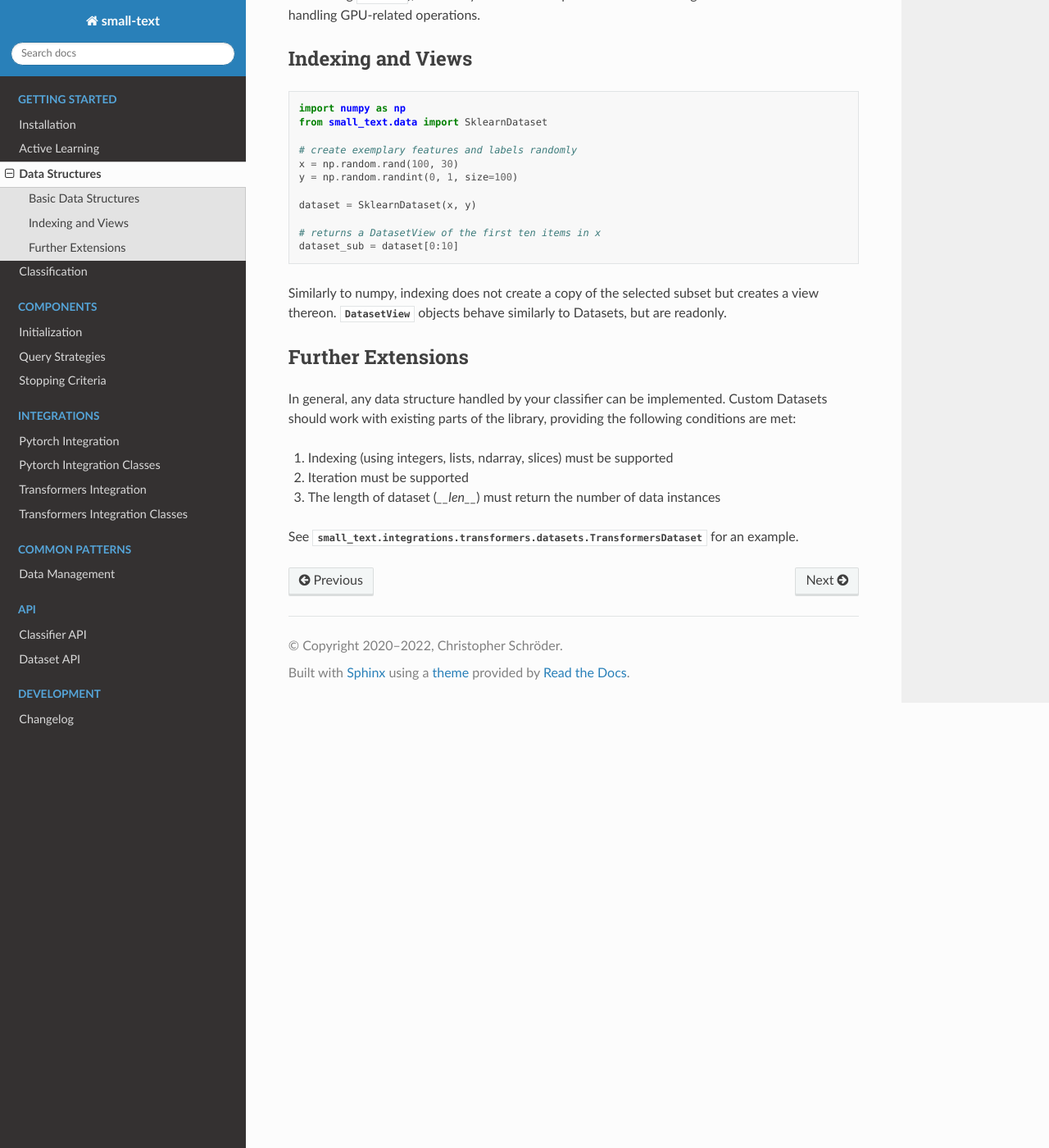
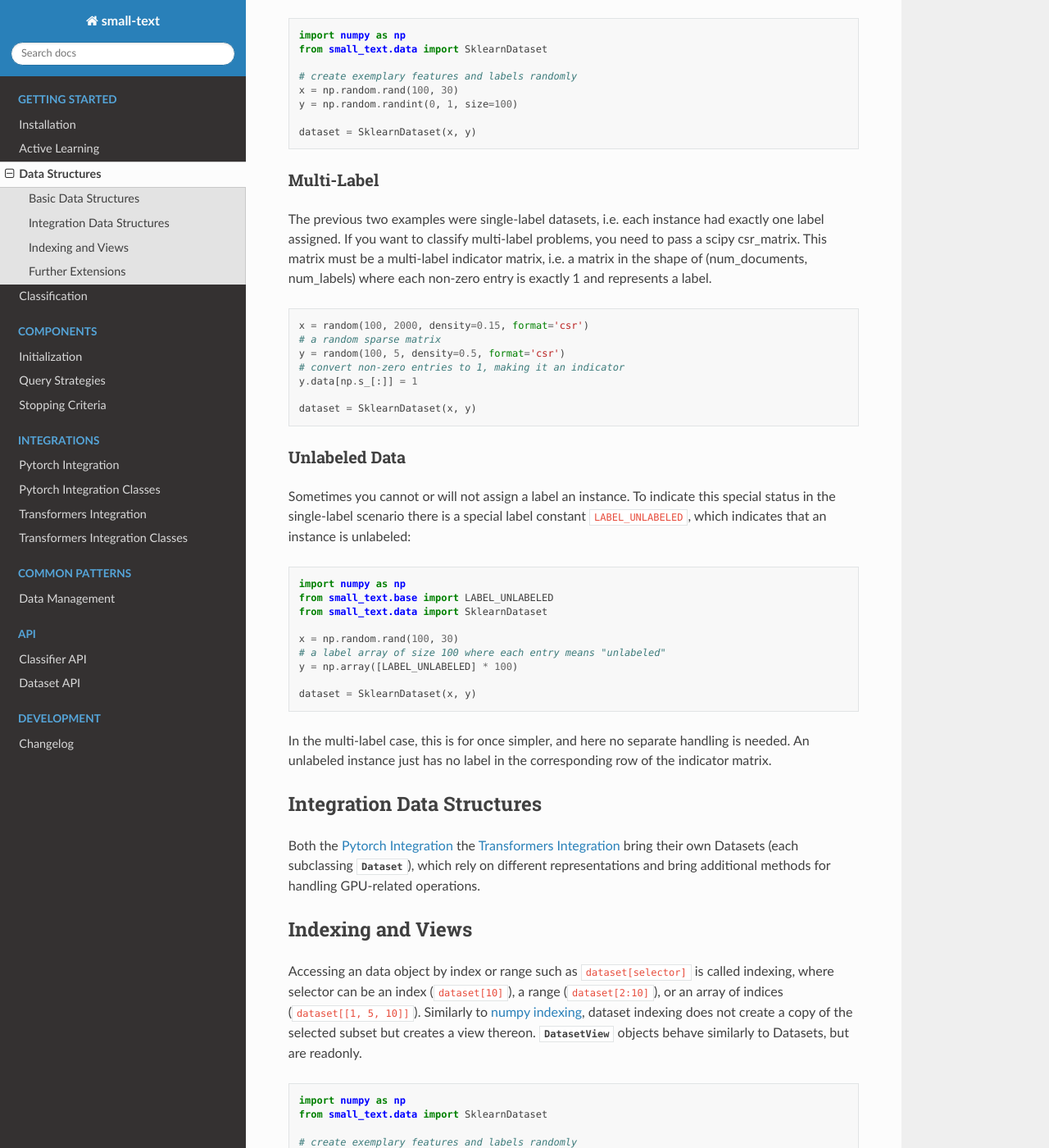
Before and after one commit to webis-de/small-text, a Sphinx documentation site: the page built from docs/data_structures.rst, in a window 1280 px wide and 1400 px high, scrolled down 1055 px. Shown: the whole window at 82% size. Built offline with Sphinx 7.4.7 and the Read the Docs theme 2.0.0, drawn with Linux system fonts in a browser that asks for light colours; pages that are not in the unit, such as notebooks, are missing from menus; the version number could not be read and is left out; some of the changed text lies outside the part shown.

Commit message:
Update dataset section in docs
Signed-off-by: Christopher Schröder <chschroeder@users.noreply.github.com>

```diff
--- a/docs/data_structures.rst
+++ b/docs/data_structures.rst
@@ -2,19 +2,30 @@
 Data Structures
 ===============
 
-
-In order to make the integrated libraries and all extensions accessible in the same way,
-classifiers and query strategies rely on dataset abstractions based on
-the :py:class:`~small_text.data.datasets.Dataset` interface.
+Small-Text's basic data structures for data are called :py:class:`Datasets<small_text.data.datasets.Dataset>` and
+represent text data for :doc:`single-label and multi-label classification<classification>`.
+These datasets also hold meta information about the underlying data, namely the number of classes and
+whether the labeling is single- or multi-label.
 
 Basic Data Structures
 =====================
 
-Dense (numpy) and sparse (scipy) matrices can be easily used within datasets in combination with :py:class:`~small_text.data.datasets.SklearnDataset`,
-which is compatible with all :py:class:`~small_text.classifiers.classification.SklearnClassifier` classifiers.
+Disregarding any integrations, small-text's core is built around dense (numpy) and sparse (scipy)
+matrices, which can be easily used for active learning via :py:class:`~small_text.data.datasets.SklearnDataset`.
+This dataset is compatible with :py:class:`~small_text.classifiers.classification.SklearnClassifier` classifiers.
 
-Sparse Vectors
-^^^^^^^^^^^^^^
+The form of the features and labels can vary as follows:
+
+- The features can either be dense or sparse.
+- The labeling can either be single- or multi-label targets.
+
+
+.. note:: Despite all integration efforts, at the end it comes down to the model in use,
+          which combinations of dense/sparse features and single-/multi-label are supported.
+
+
+Sparse Features
+---------------
 
 Traditional text classification methods relied on the Bag-of-Words representation,
 which can be efficiently represented as a sparse matrix.
@@ -47,9 +58,51 @@
 
    dataset = SklearnDataset(x, y)
 
+Multi-Label
+-----------
+
+The previous two examples were single-label datasets, i.e. each instance had exactly
+one label assigned. If you want to classify multi-label problems, you need to pass a scipy
+csr_matrix. This matrix must be a multi-label indicator matrix, i.e. a matrix in the shape of
+(num_documents, num_labels) where each non-zero entry is exactly 1 and represents a label.
+
+.. testcode::
+   import numpy as np
+   from scipy.sparse import csr_matrix, random
+   from small_text.data import SklearnDataset
+
+   x = random(100, 2000, density=0.15, format='csr')
+   # a random sparse matrix
+   y = random(100, 5, density=0.5, format='csr')
+   # convert non-zero entries to 1, making it an indicator
+   y.data[np.s_[:]] = 1
+
+   dataset = SklearnDataset(x, y)
+
+
+Unlabeled Data
+--------------
+
+Sometimes you cannot or will not assign a label an instance. To indicate this special status in the single-label scenario
+there is a special label constant :code:`LABEL_UNLABELED`, which indicates that an instance is unlabeled:
+
+.. testcode::
+
+   import numpy as np
+   from small_text.base import LABEL_UNLABELED
+   from small_text.data import SklearnDataset
+
+   x = np.random.rand(100, 30)
+   # a label array of size 100 where each entry means "unlabeled"
+   y = np.array([LABEL_UNLABELED] * 100)
+
+   dataset = SklearnDataset(x, y)
+
+In the multi-label case, this is for once simpler, and here no separate handling is needed.
+An unlabeled instance just has no label in the corresponding row of the indicator matrix.
 
 Integration Data Structures
----------------------------
+===========================
 
 Both the :doc:`Pytorch Integration <libraries/pytorch_main>` the :doc:`Transformers Integration <libraries/transformers_main>`
 bring their own Datasets (each subclassing :py:class:`~small_text.data.datasets.Dataset`),
@@ -58,6 +111,13 @@
 
 Indexing and Views
 ==================
+
+Accessing an data object by index or range such as :code:`dataset[selector]` is called indexing,
+where selector can be an index (:code:`dataset[10]`), a range (:code:`dataset[2:10]`), or an array
+of indices (:code:`dataset[[1, 5, 10]]`).
+Similarly to `numpy indexing <https://numpy.org/doc/stable/user/basics.indexing.html#basics-indexing>`_,
+dataset indexing does not create a copy of the selected subset but creates a view thereon.
+:py:class:`~small_text.data.datasets.DatasetView` objects behave similarly to Datasets, but are readonly.
 
 .. testcode::
 
```
Also changed, not shown: other parts of docs/data_structures.rst (+2 -5 lines).
